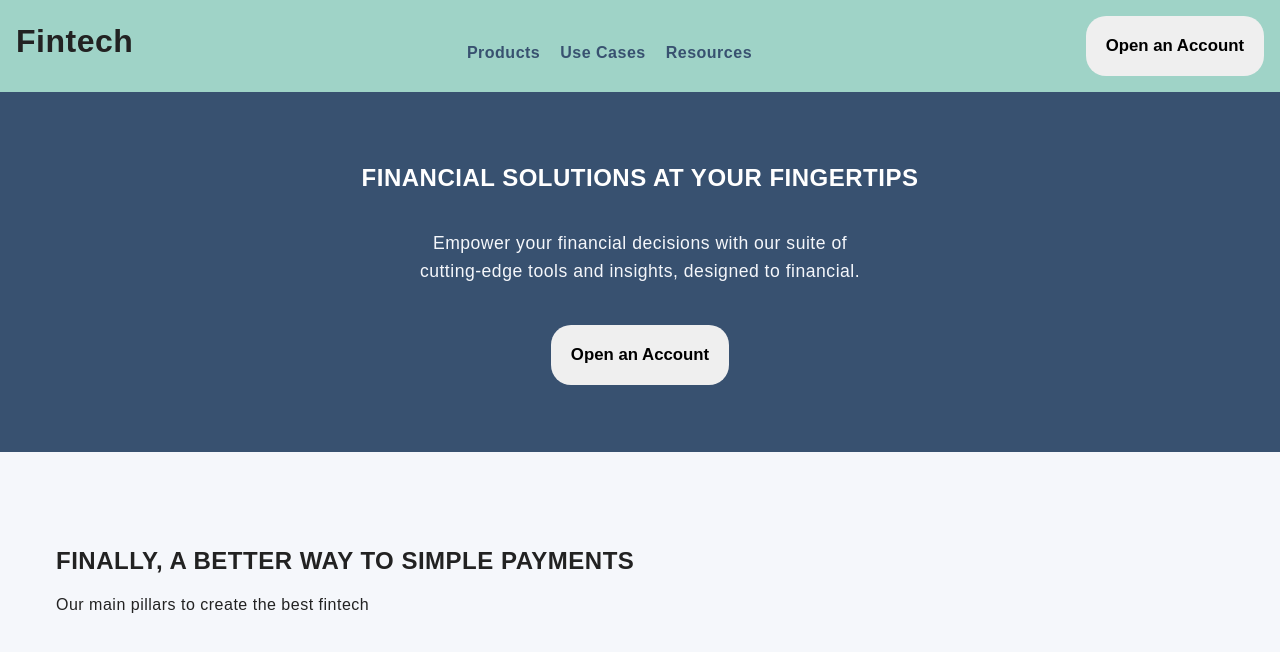
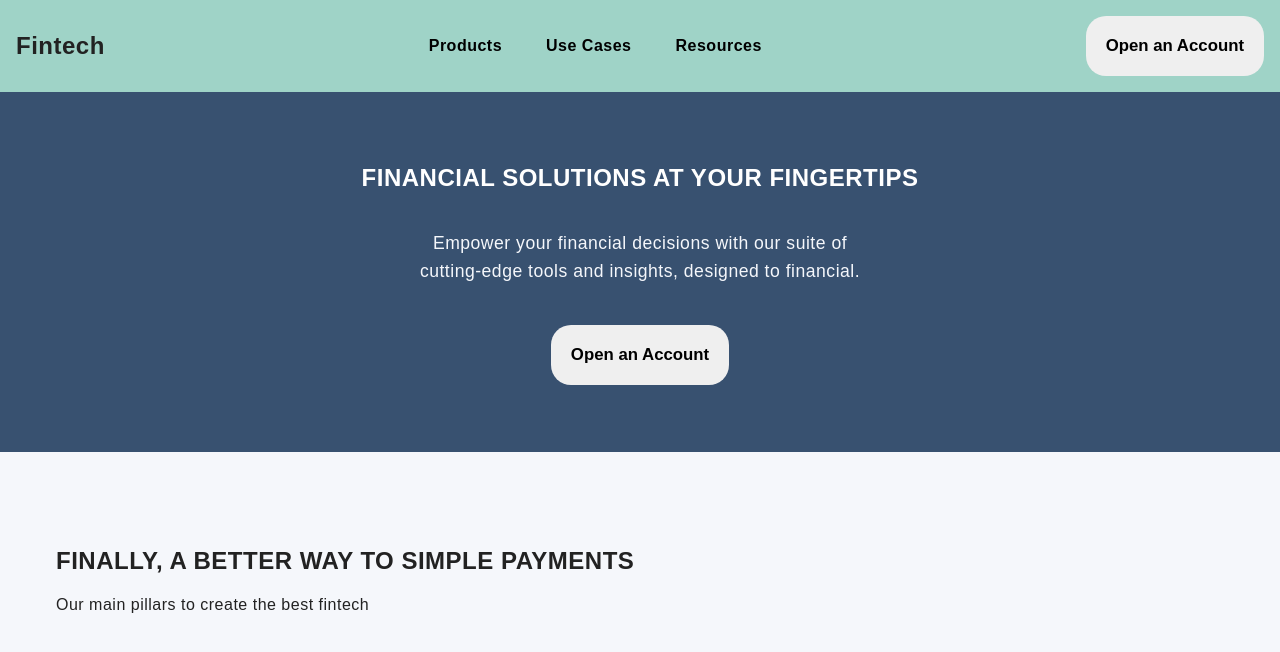
Before and after one commit to 4ga/fintech-landing-page, a plain HTML site: page index.html in a window 1280 px wide. Shown: the top 652 px of the page. Drawn offline with Linux system fonts and the light colour scheme.

Commit message:
feat: add reesponsive header

```diff
--- a/index.html
+++ b/index.html
@@ -14,12 +14,14 @@
     <link rel="stylesheet" href="style.css" />
   </head>
   <body>
-    <header>
-      <h1>Fintech</h1>
-      <nav>
-        <a href="#"> Products</a>
-        <a href="#"> Use Cases</a>
-        <a href="#"> Resources</a>
+    <header class="site-header">
+      <div class="logo">Fintech</div>
+      <nav aria-label="main navigation">
+        <ul class="nav-list">
+          <li><a href="#products"> Products</a></li>
+          <li><a href="#use-cases"> Use Cases</a></li>
+          <li><a href="#resources"> Resources</a></li>
+        </ul>
       </nav>
       <button>Open an Account</button>
     </header>
--- a/style.css
+++ b/style.css
@@ -74,6 +74,35 @@ ul ul {
   padding-left: 1.25rem;
   list-style-type: circle;
 }
+
+.site-header {
+  display: flex;
+  flex-direction: column;
+  align-items: center;
+  gap: 1rem;
+  padding: 1rem;
+}
+
+.logo {
+  font-size: 1.5rem;
+  font-weight: bold;
+}
+
+.nav-list {
+  list-style: none;
+  display: flex;
+  flex-direction: column;
+  gap: 0.75rem;
+  padding: 0;
+  margin: 0;
+}
+
+.nav-list a {
+  text-decoration: none;
+  color: black;
+  font-weight: 600;
+}
+
 #hero {
   display: flex;
   justify-content: center;
@@ -260,6 +289,19 @@ ul ul {
   background: #9fd3c7;
 }
 
+@media (min-width: 768px) {
+  .site-header {
+    flex-direction: row;
+    justify-content: space-between;
+    align-items: center;
+  }
+
+  .nav-list {
+    flex-direction: row;
+    gap: 1.5rem;
+  }
+}
+
 @media (max-width: 850px) {
   #pricing-cards {
     grid-template-columns: 1fr;
```
